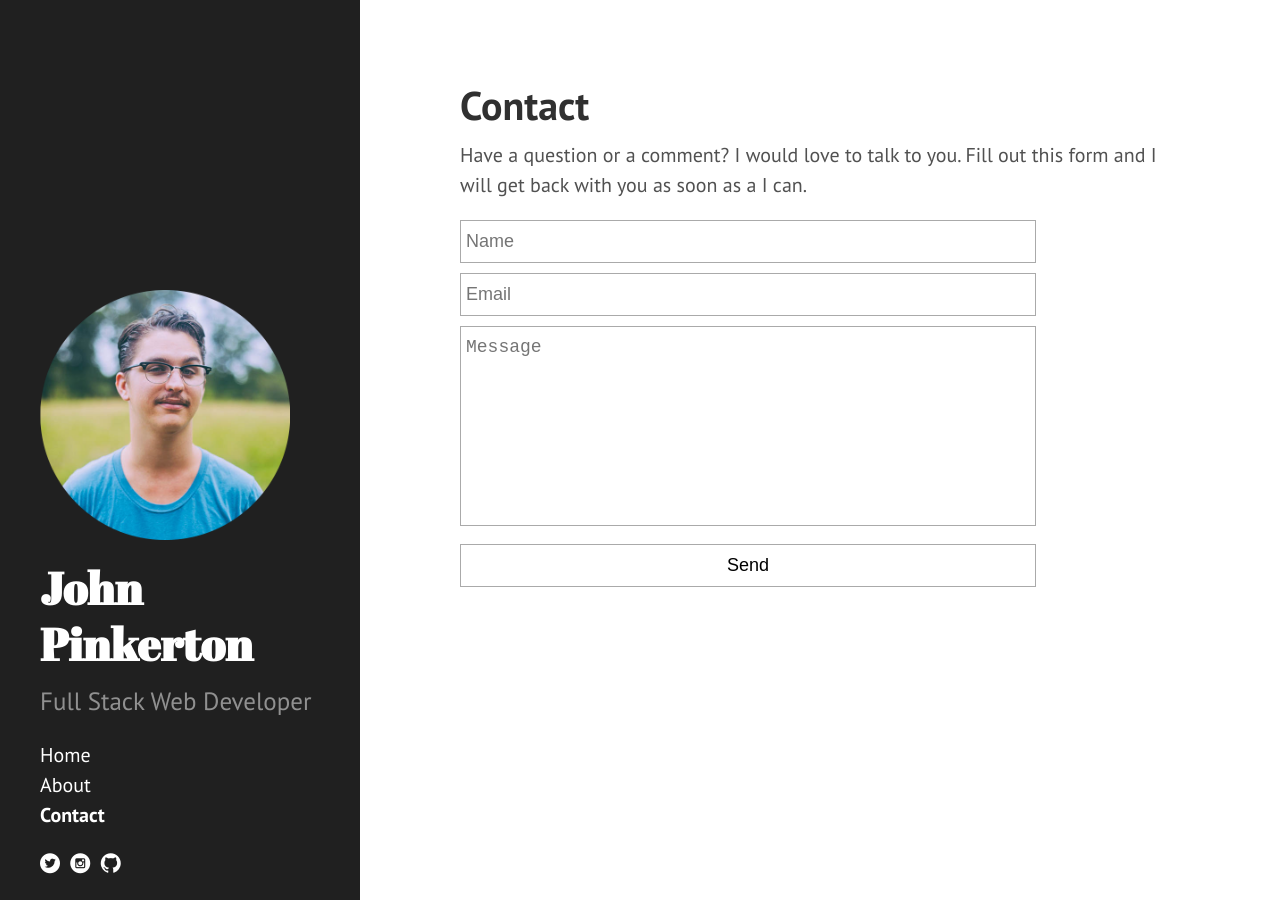
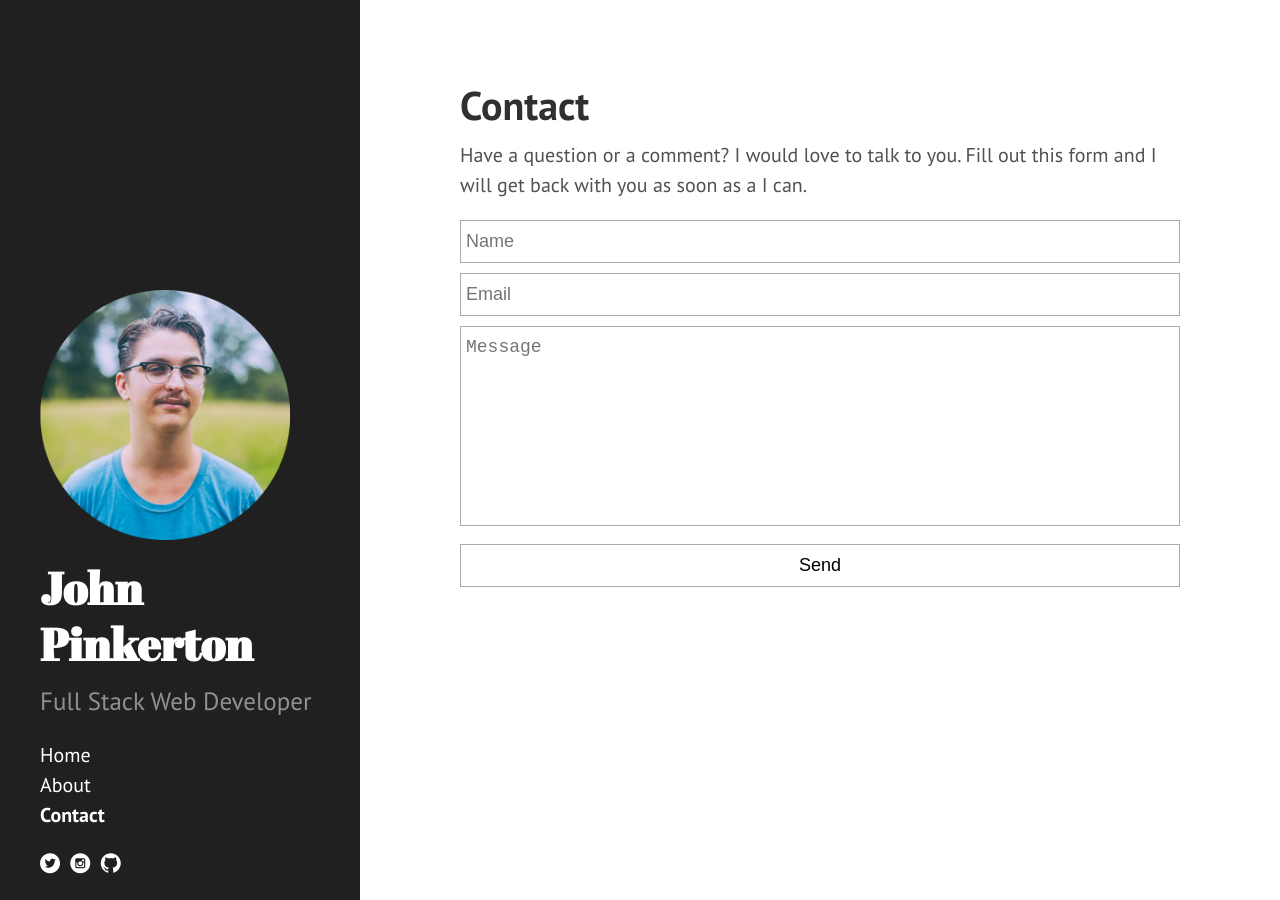
Before and after one commit to johnthepink/johnthepink.github.io, a Jekyll site: the page built from contact.md, in a window 1280 px wide. Built offline with Jekyll 4.4.1, drawn with Linux system fonts in a browser that asks for light colours; Markdown is read by kramdown in place of the engine named in the settings.

Commit message:
fix contact form styling

```diff
--- a/public/css/style.sass
+++ b/public/css/style.sass
@@ -25,7 +25,7 @@
   input, textarea
     padding: 10px 5px
     font-size: 18px
-    width: 80%
+    width: 100%
     margin-bottom: 10px
     resize: none
     border: 1px solid #aaa
```
